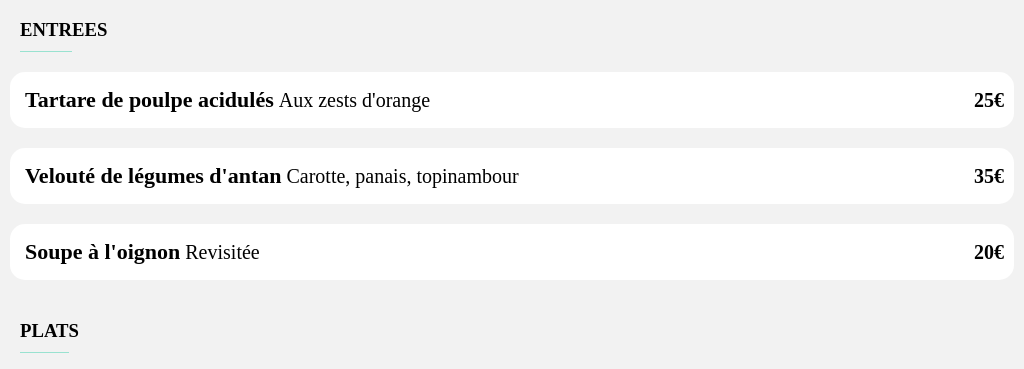
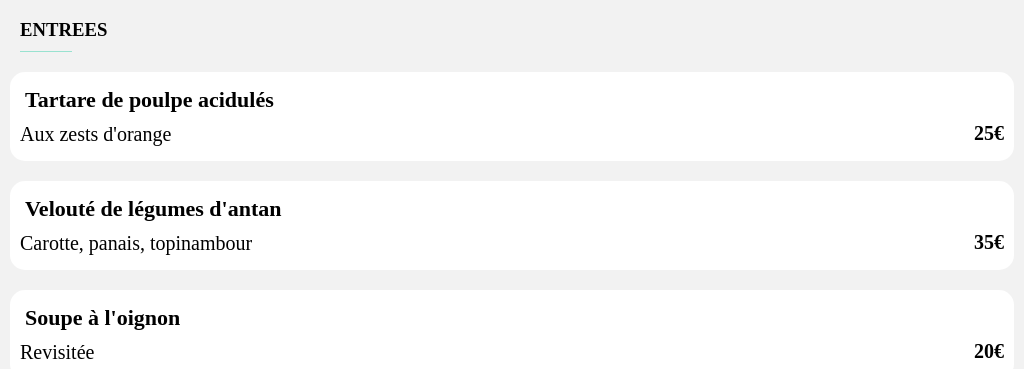
Before and after one commit to raphaeldeborde/Openclassroomprojet, a website: page menu.html in a window 1024 px wide. Shown: the part 431-800 px from the top of the page. Drawn offline with Linux system fonts and the light colour scheme; a web font is replaced by a local one.

Commit message:
changement css

```diff
--- a/css/styles.css
+++ b/css/styles.css
@@ -622,11 +622,6 @@
     display: flex;
     flex-direction: row;
   }
-  .Entrees__choix-pas_prix, .Plats__choix-pas_prix, .Desserts__choix-pas_prix, .Entrees__choix-prix, .Plats__choix-prix, .Desserts__choix-prix {
-    display: flex;
-    flex-direction: row;
-    align-items: center;
-  }
   .Entrees__choix-nom, .Plats__choix-nom, .Desserts__choix-nom {
     padding: 0px 5px 0px 5px;
   }
```
